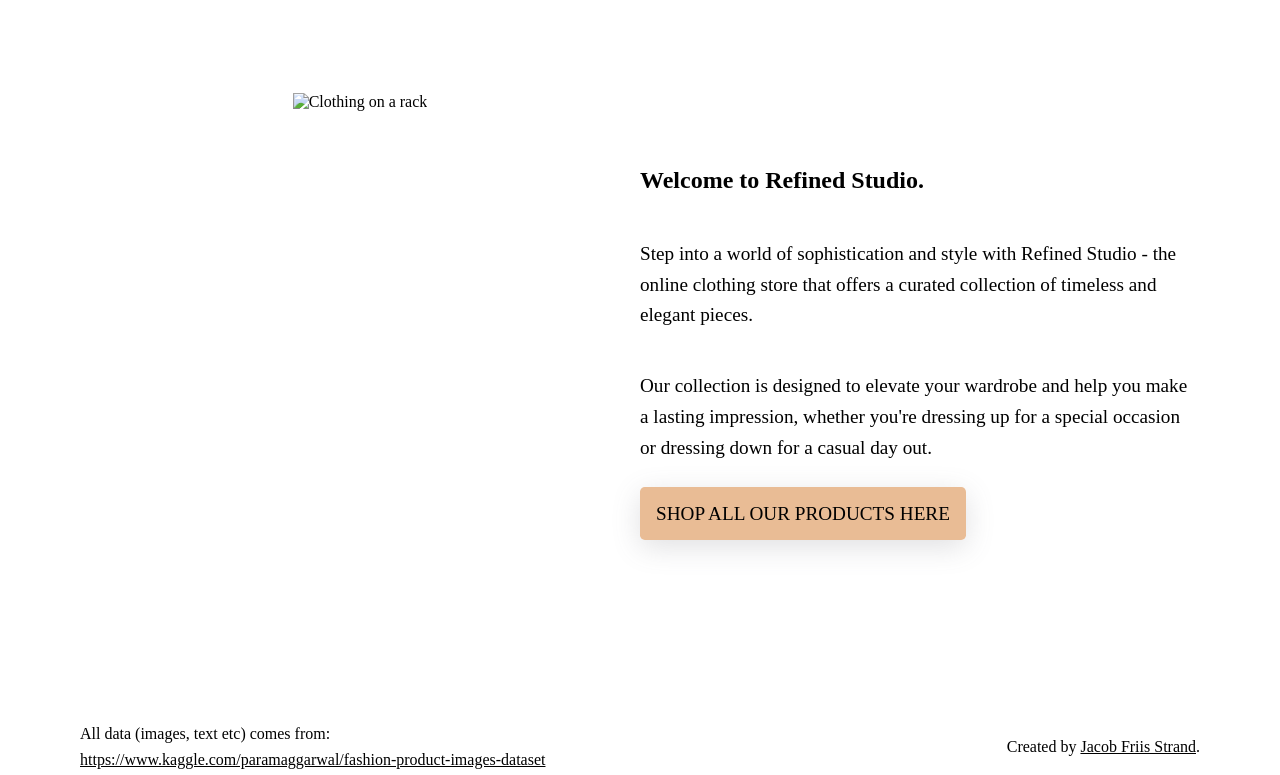
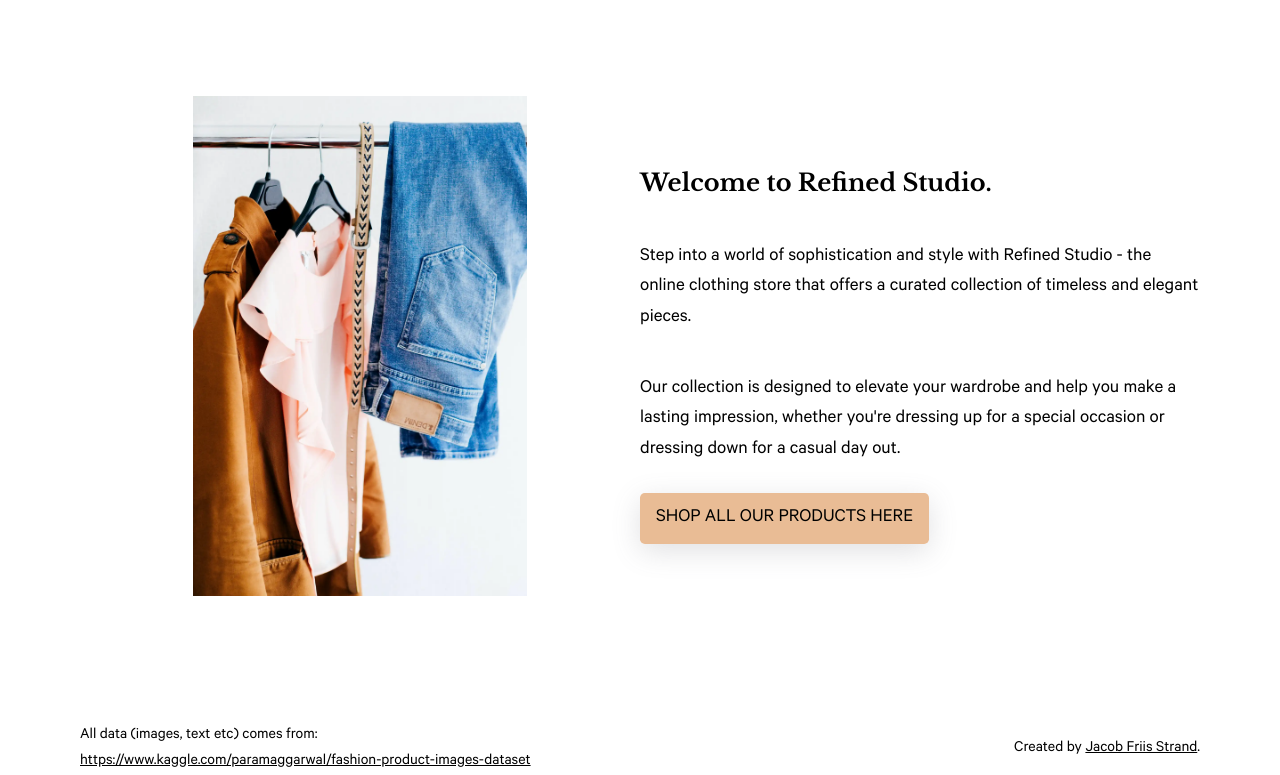
Before and after one commit to jacobfrisk/07.02.01-Dynamisk-site, a plain HTML site: page index.html in a window 1280 px wide. Shown: the part 66-841 px from the top of the page. Drawn offline with Linux system fonts and the light colour scheme; the site is published under a folder, as on GitHub Pages, so addresses that start at the root find nothing.

Commit message:
sti til billeder og fonte ændret

```diff
--- a/index.html
+++ b/index.html
@@ -18,7 +18,7 @@
       </header>
       <main>
         <section class="front-page">
-          <img src="/img/front-hero-img.webp" alt="Clothing on a rack" />
+          <img src="img/front-hero-img.webp" alt="Clothing on a rack" />
           <div class="front-page-content">
             <h1>Welcome to Refined Studio.</h1>
 
--- a/style.css
+++ b/style.css
@@ -10,12 +10,12 @@
 /* Fonts */
 @font-face {
   font-family: "heading";
-  src: url(/fonts/librebaskerville-bold.woff2);
+  src: url(fonts/librebaskerville-bold.woff2);
 }
 
 @font-face {
   font-family: "body";
-  src: url(/fonts/calibre-regular.woff2);
+  src: url(fonts/calibre-regular.woff2);
 }
 
 /* CSS RESET */
```
Also changed, not shown: categories.html (+1 -1 lines).
